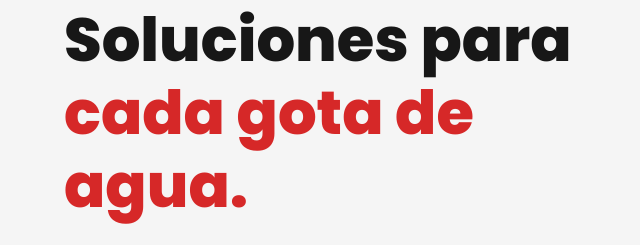
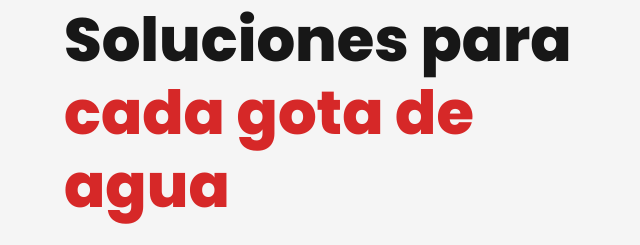
Before and after one commit to ByronSTH/CaperuFIX, a plain HTML site: page plomeria/plomeria.html in a window 1280 px wide. Shown: the part 216-461 px from the top of the page, 0-640 px from the left. Drawn offline with Linux system fonts and the light colour scheme.

Commit message:
crear servicios de plomeria

```diff
--- a/plomeria/plomeria.html
+++ b/plomeria/plomeria.html
@@ -86,7 +86,7 @@
 
                     <h1>
                         Soluciones para
-                        <span>cada gota de agua.</span>
+                        <span>cada gota de agua</span>
                     </h1>
 
                     <p>
```
